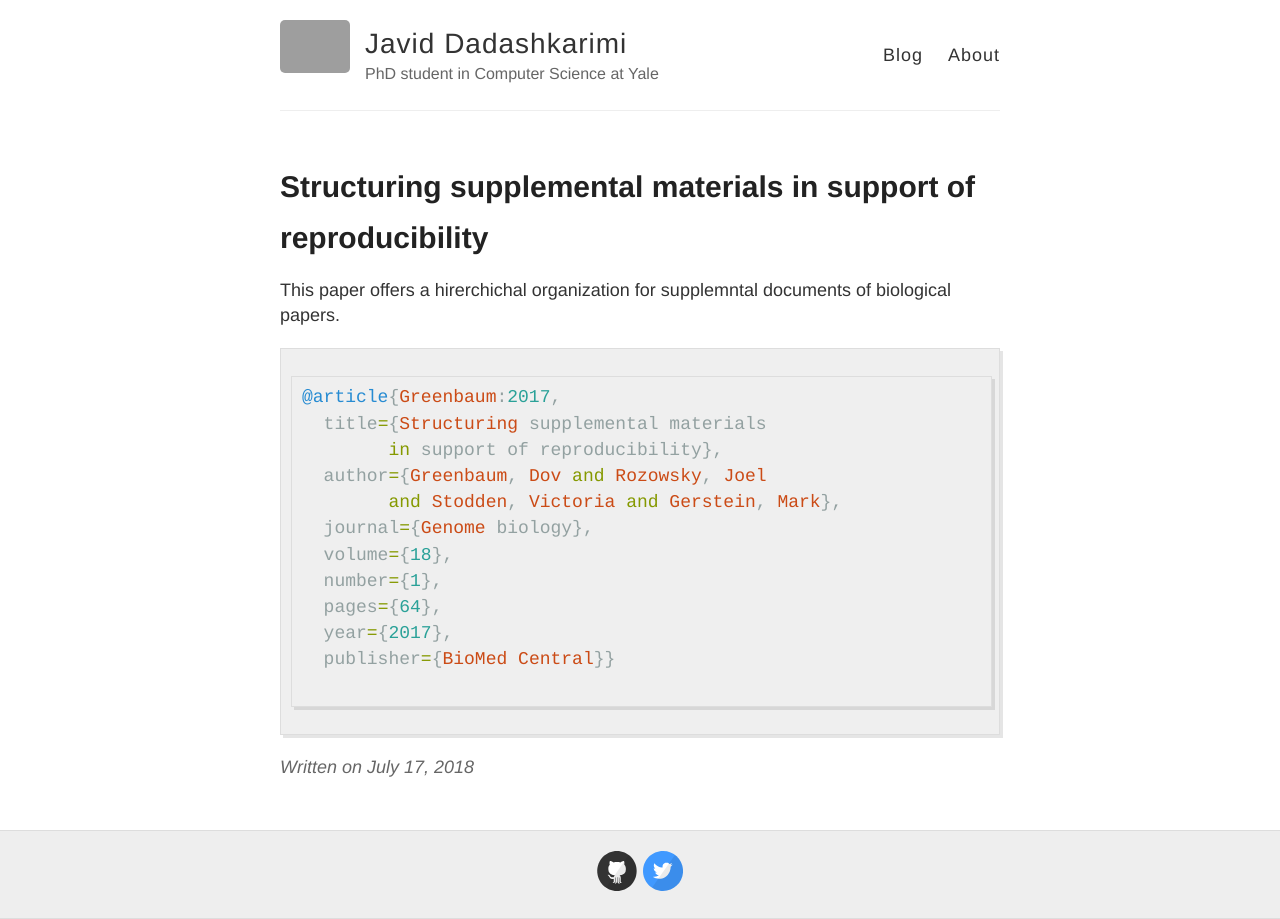
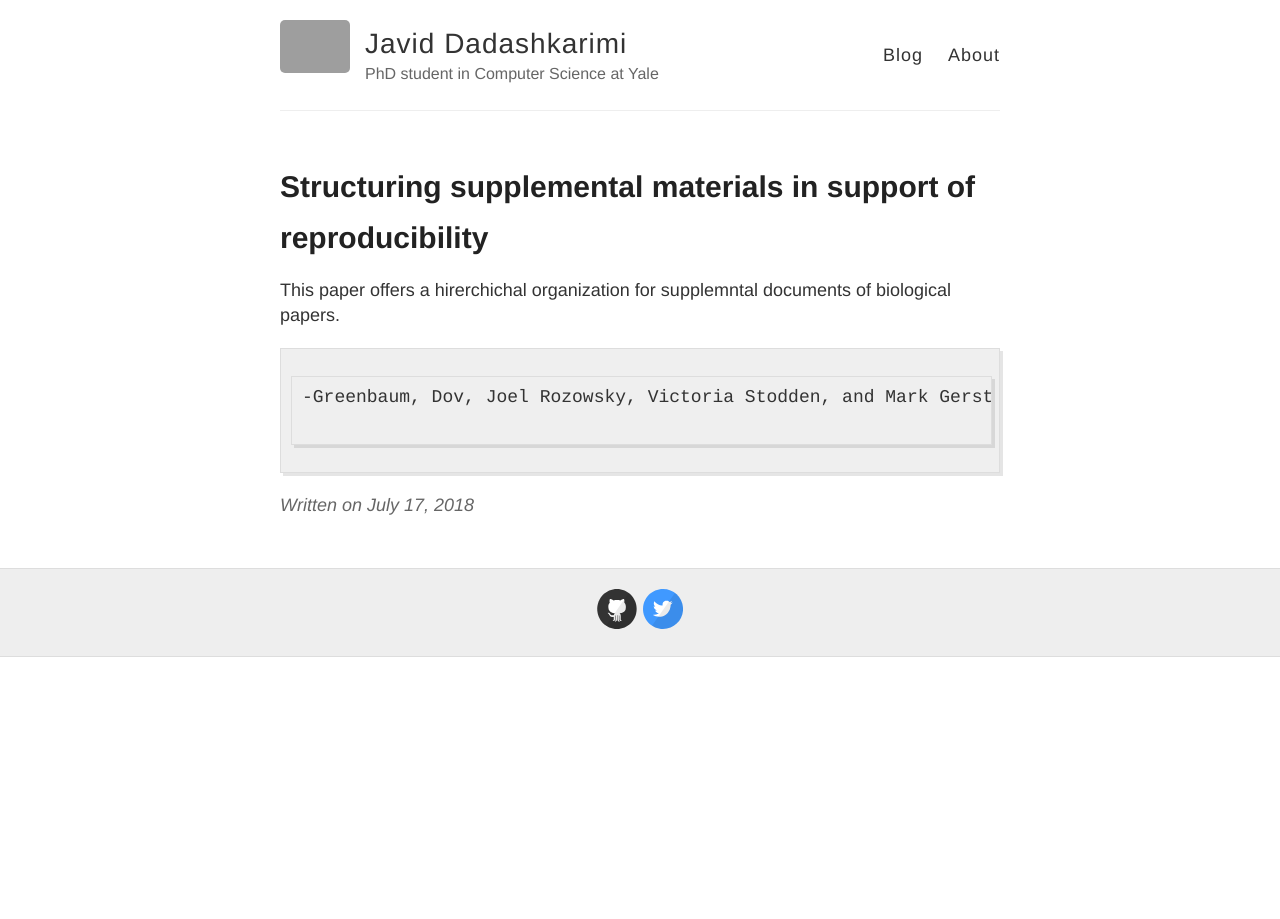
Before and after one commit to jsdelivrbot/dadashkarimi.github.io, a Jekyll site: the page built from _posts/2018-7-17-structuring-supplemental-materials-in-support-of-reproducibility.md, in a window 1280 px wide. Built offline with Jekyll 4.4.1, drawn with Linux system fonts in a browser that asks for light colours; grey boxes are pictures that could not be loaded.

Commit message:
Update 2018-7-17-structuring-supplemental-materials-in-support-of-reproducibility.md

````diff
--- a/_posts/2018-7-17-structuring-supplemental-materials-in-support-of-reproducibility.md
+++ b/_posts/2018-7-17-structuring-supplemental-materials-in-support-of-reproducibility.md
@@ -4,17 +4,7 @@ title: Structuring supplemental materials in support of reproducibility
 ---
 This paper offers a hirerchichal organization for supplemntal documents of biological papers.
 
-```ruby
-@article{Greenbaum:2017,
-  title={Structuring supplemental materials
-        in support of reproducibility},
-  author={Greenbaum, Dov and Rozowsky, Joel
-        and Stodden, Victoria and Gerstein, Mark},
-  journal={Genome biology},
-  volume={18},
-  number={1},
-  pages={64},
-  year={2017},
-  publisher={BioMed Central}}
+```
+-Greenbaum, Dov, Joel Rozowsky, Victoria Stodden, and Mark Gerstein. "Structuring supplemental materials in support of reproducibility." Genome biology 18, no. 1 (2017): 64.
 
 ```
````
